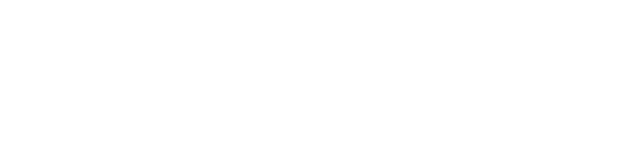
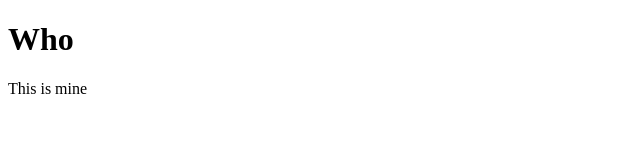
Before and after one commit to ishak174363/projects, a plain HTML site: page First-css/My-First-Repo/index.html in a window 1280 px wide. Shown: the whole page, without its empty margins (0-640 px from the left). Drawn offline with Linux system fonts and the light colour scheme.

Commit message:
added header

```diff
--- a/First-css/My-First-Repo/index.html
+++ b/First-css/My-First-Repo/index.html
@@ -4,9 +4,11 @@
     <meta charset="UTF-8">
     <meta http-equiv="X-UA-Compatible" content="IE=edge">
     <meta name="viewport" content="width=device-width, initial-scale=1.0">
-    <title>My First Repo</title>
+    <title>My First Github Repo</title>
 </head>
 <body>
+    <h1>Who</h1>
+    <p>This is mine</p>
 
 </body>
 </html>
```
